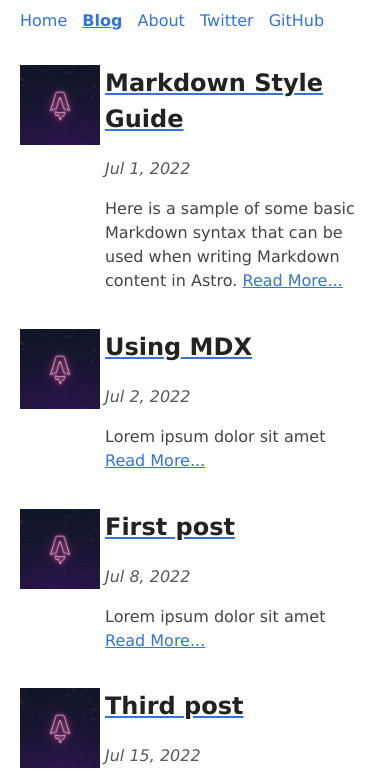
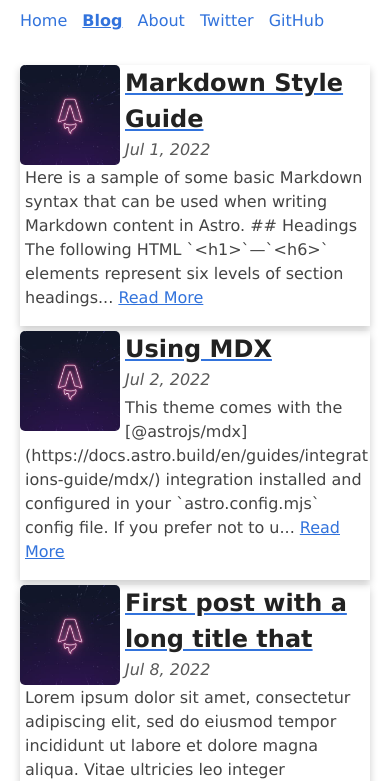
Before and after one commit to laplacier/laplacier-astro-blog, an Astro site: page /blog in a window 390 px wide. Shown: the part 71-852 px from the top of the page. Built offline with nearby package versions, Linux system fonts and the light colour scheme; Astro itself is replaced by a stand-in of ours.

Commit message:
Good save point for blog page css I'm happy with before I make breaking changes

```diff
--- a/src/content/blog/first-post.md
+++ b/src/content/blog/first-post.md
@@ -1,5 +1,5 @@
 ---
-title: 'First post'
+title: 'First post with a long title that bleeds into line two'
 description: 'Lorem ipsum dolor sit amet'
 pubDate: 'Jul 08 2022'
 heroImage: '../../assets/placeholder-hero.jpg'
--- a/src/pages/blog/index.astro
+++ b/src/pages/blog/index.astro
@@ -25,25 +25,38 @@ const sizeMed = 200;
 			}
 			ul li {
 				display: block;
+				box-shadow: 0 4px 8px 0 rgba(0,0,0,0.2);
+  				transition: 0.3s;
+				margin-bottom: 5px;
+				max-height: 200px;
 			}
 			.post-thumbnail {
 				float: left;
 				width: 200px;
 				height: 200px;
 			}
+			.post-info h2 {
+				max-height: 72px;
+				margin-bottom: 1px;
+			}
 			ul li img {
 				object-fit: cover;
 				height: inherit;
+				border-radius: 5px;
 			}
 			.post-info {
 				height: inherit;
 				margin-left: 205px;
 			}
 			.post-meta {
-			}
-			ul li :global(time) {
 				font-style: italic;
 				color: #595959;
+			}
+			.post-info p {
+				margin-top: 5px;
+			}
+			ul li:hover {
+				box-shadow: 0 8px 16px 0 rgba(0,0,0,0.2);
 			}
 			ul li a:visited {
 				color: #8e32dc;
@@ -54,12 +67,27 @@ const sizeMed = 200;
 				display: block;
 			}
 			@media only screen and (max-width: 698px) {
+				ul li {
+					max-height: unset;
+				}
 				.post-thumbnail {
-					width: 80px;
-					height: 80px;
+					width: 100px;
+					height: 100px;
+					margin-right: 5px;
+				}
+				.post-info h2 {
+					overflow: hidden;
+					margin-top: 0px;
 				}
 				.post-info {
-					margin-left: 85px;
+					margin-left: 100px;
+				}
+				.post-meta {
+
+				}
+				.post-info p {
+					margin-top: 4px;
+					margin-left: -95px;
 				}
 			}
 		</style>
@@ -81,8 +109,8 @@ const sizeMed = 200;
 										<FormattedDate date={post.data.pubDate} />
 									</div>
 									<p>
-										{post.data.description}
-										<a href={`/blog/${post.slug}/`}><span> Read More...</span></a>
+										{post.body.slice(0,200)}...
+										<a href={`/blog/${post.slug}/`}><span> Read More</span></a>
 									</p>
 								</div>
 							</li>
```
